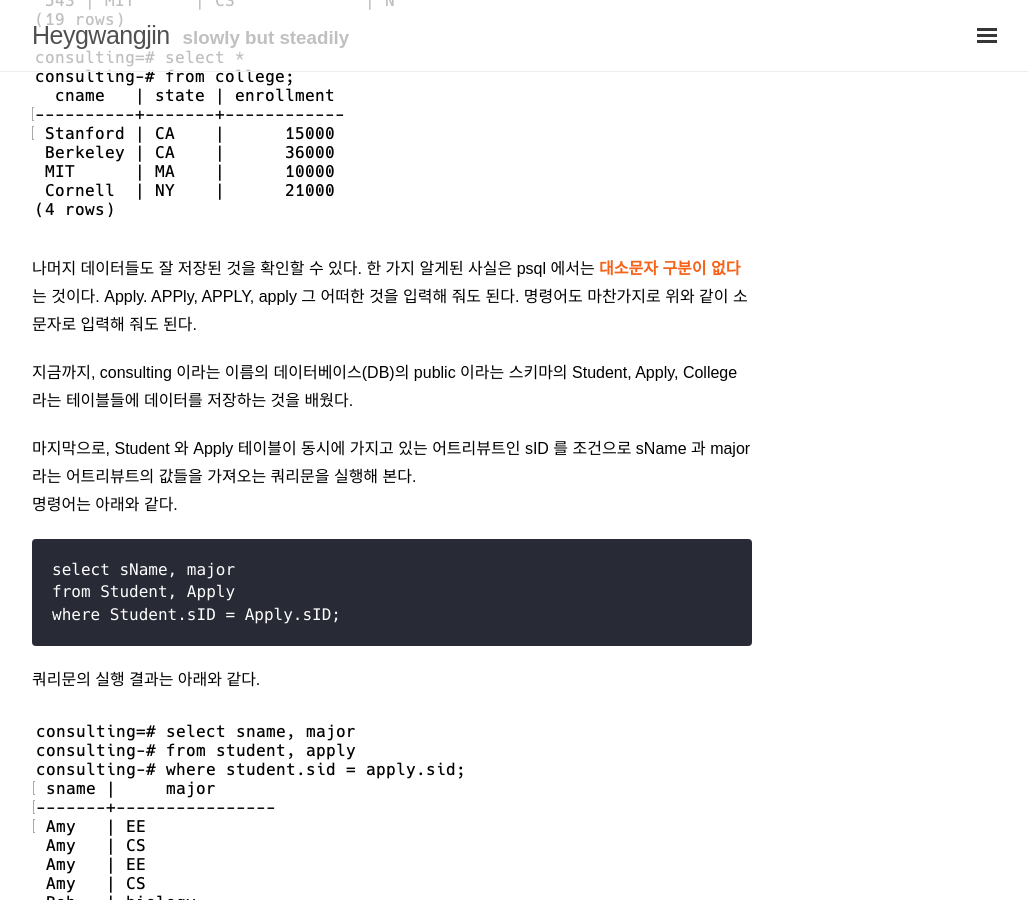
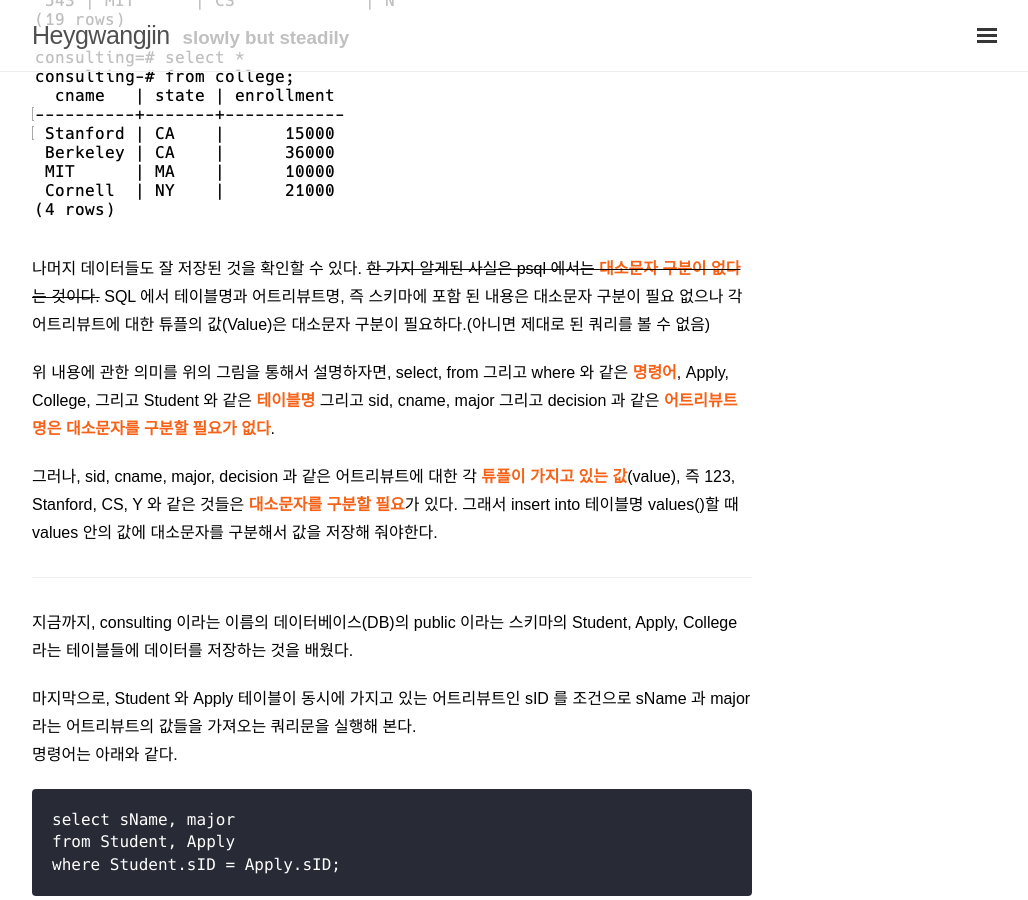
Before and after one commit to heygwangjin/heygwangjin.github.io, a Jekyll site: the page built from _posts/2021-03-22-postgresql03.md, in a window 1280 px wide and 900 px high, scrolled down 3261 px. Shown: the whole window, without its empty margins (248-1276 px from the left). Built offline with Jekyll 4.4.1, drawn with Linux system fonts in a browser that asks for light colours; nearby versions of some CDN libraries; some web fonts are replaced; comment, search, counter and statistics services are not loaded.

Commit message:
chore: rewrite about the wrong contents

```diff
--- a/_posts/2021-03-22-postgresql03.md
+++ b/_posts/2021-03-22-postgresql03.md
@@ -86,7 +86,12 @@ insert into College values('Cornell', 'NY', 21000);
 
 ![table](/images/postgres03-02.png)
 
-나머지 데이터들도 잘 저장된 것을 확인할 수 있다. 한 가지 알게된 사실은 psql 에서는 **대소문자 구분이 없다**는 것이다. Apply. APPly, APPLY, apply 그 어떠한 것을 입력해 줘도 된다. 명령어도 마찬가지로 위와 같이 소문자로 입력해 줘도 된다.
+나머지 데이터들도 잘 저장된 것을 확인할 수 있다. ~~한 가지 알게된 사실은 psql 에서는 **대소문자 구분이 없다**는 것이다.~~ SQL 에서 테이블명과 어트리뷰트명, 즉 스키마에 포함 된 내용은 대소문자 구분이 필요 없으나 각 어트리뷰트에 대한 튜플의 값(Value)은 대소문자 구분이 필요하다.(아니면 제대로 된 쿼리를 볼 수 없음)
+
+위 내용에 관한 의미를 위의 그림을 통해서 설명하자면, select, from 그리고 where 와 같은 **명령어**, Apply, College, 그리고 Student 와 같은 **테이블명** 그리고 sid, cname, major 그리고 decision 과 같은 **어트리뷰트명은** **대소문자를 구분할 필요가 없다**.
+
+그러나, sid, cname, major, decision 과 같은 어트리뷰트에 대한 각 **튜플이 가지고 있는 값**(value), 즉 123, Stanford, CS, Y 와 같은 것들은 **대소문자를 구분할 필요**가 있다. 그래서 insert into 테이블명 values()할 때 values 안의 값에 대소문자를 구분해서 값을 저장해 줘야한다.
+* * *
 
 지금까지, consulting 이라는 이름의 데이터베이스(DB)의 public 이라는 스키마의 Student, Apply, College 라는 테이블들에 데이터를 저장하는 것을 배웠다.
 
```
